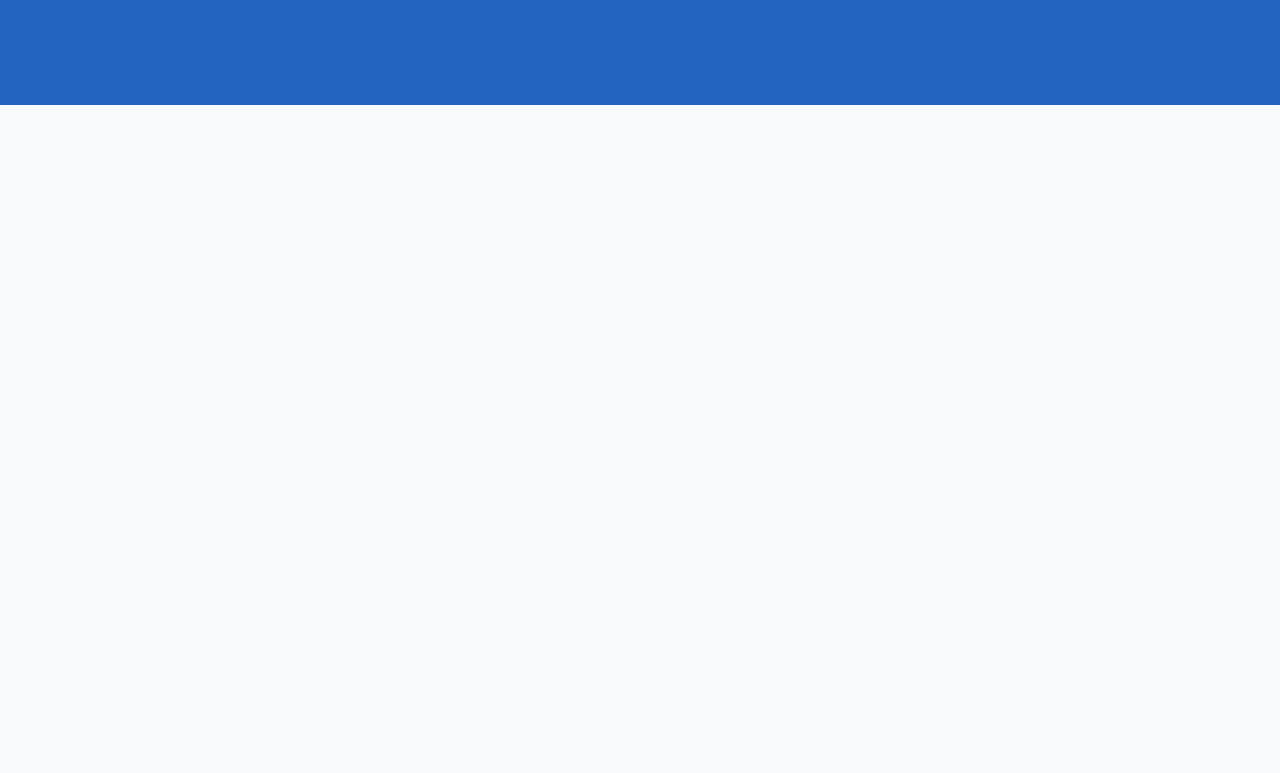
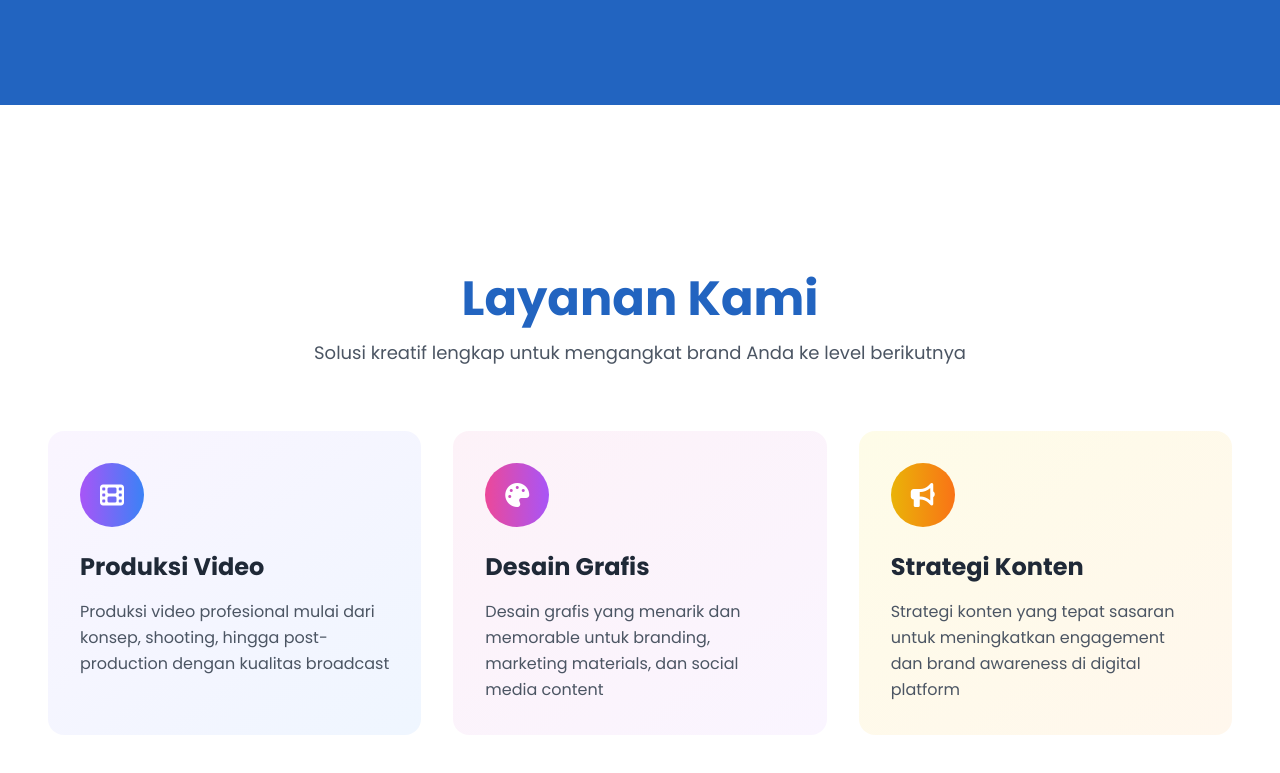
Before and after one commit to XymphonyS2/PPW3, a plain HTML site: page index.html in a window 1280 px wide. Shown: the part 695-1468 px from the top of the page. Before the commit the page ends 800 px from the top, so only its background shows below. Drawn offline with nearby package versions, Linux system fonts and the light colour scheme.

Commit message:
Layanan Section

```diff
--- a/index.html
+++ b/index.html
@@ -64,6 +64,15 @@
             display: flex;
             align-items: center;
         }
+
+        .feature-card {
+            transition: all 0.3s ease;
+        }
+
+        .feature-card:hover {
+            transform: translateY(-10px);
+            box-shadow: 0 20px 40px rgba(0,0,0,0.1);
+        }
     </style>
 </head>
 <body class="bg-gray-50">
@@ -128,6 +137,49 @@
         </div>
     </section>
 
+    <section id="layanan" class="py-20 px-12 bg-white full-section">
+        <div class="container mx-auto">
+            <div class="text-center mb-16">
+                <h2 class="text-4xl md:text-5xl font-bold gradient-text mb-4">Layanan Kami</h2>
+                <p class="text-gray-600 text-lg max-w-2xl mx-auto">
+                    Solusi kreatif lengkap untuk mengangkat brand Anda ke level berikutnya
+                </p>
+            </div>
+
+            <div class="grid md:grid-cols-3 gap-8">
+                <div class="feature-card bg-gradient-to-br from-purple-50 to-blue-50 p-8 rounded-2xl">
+                    <div class="bg-gradient-to-r from-purple-500 to-blue-500 w-16 h-16 rounded-full flex items-center justify-center mb-6">
+                        <i class="fas fa-film text-white text-2xl"></i>
+                    </div>
+                    <h3 class="text-2xl font-bold mb-4 text-gray-800">Produksi Video</h3>
+                    <p class="text-gray-600 leading-relaxed">
+                        Produksi video profesional mulai dari konsep, shooting, hingga post-production dengan kualitas broadcast
+                    </p>
+                </div>
+
+                <div class="feature-card bg-gradient-to-br from-pink-50 to-purple-50 p-8 rounded-2xl">
+                    <div class="bg-gradient-to-r from-pink-500 to-purple-500 w-16 h-16 rounded-full flex items-center justify-center mb-6">
+                        <i class="fas fa-palette text-white text-2xl"></i>
+                    </div>
+                    <h3 class="text-2xl font-bold mb-4 text-gray-800">Desain Grafis</h3>
+                    <p class="text-gray-600 leading-relaxed">
+                        Desain grafis yang menarik dan memorable untuk branding, marketing materials, dan social media content
+                    </p>
+                </div>
+
+                <div class="feature-card bg-gradient-to-br from-yellow-50 to-orange-50 p-8 rounded-2xl">
+                    <div class="bg-gradient-to-r from-yellow-500 to-orange-500 w-16 h-16 rounded-full flex items-center justify-center mb-6">
+                        <i class="fas fa-bullhorn text-white text-2xl"></i>
+                    </div>
+                    <h3 class="text-2xl font-bold mb-4 text-gray-800">Strategi Konten</h3>
+                    <p class="text-gray-600 leading-relaxed">
+                        Strategi konten yang tepat sasaran untuk meningkatkan engagement dan brand awareness di digital platform
+                    </p>
+                </div>
+            </div>
+        </div>
+    </section>
+
     <script>
         const mobileMenuBtn = document.getElementById('mobile-menu-btn');
         const mobileMenu = document.getElementById('mobile-menu');
```
